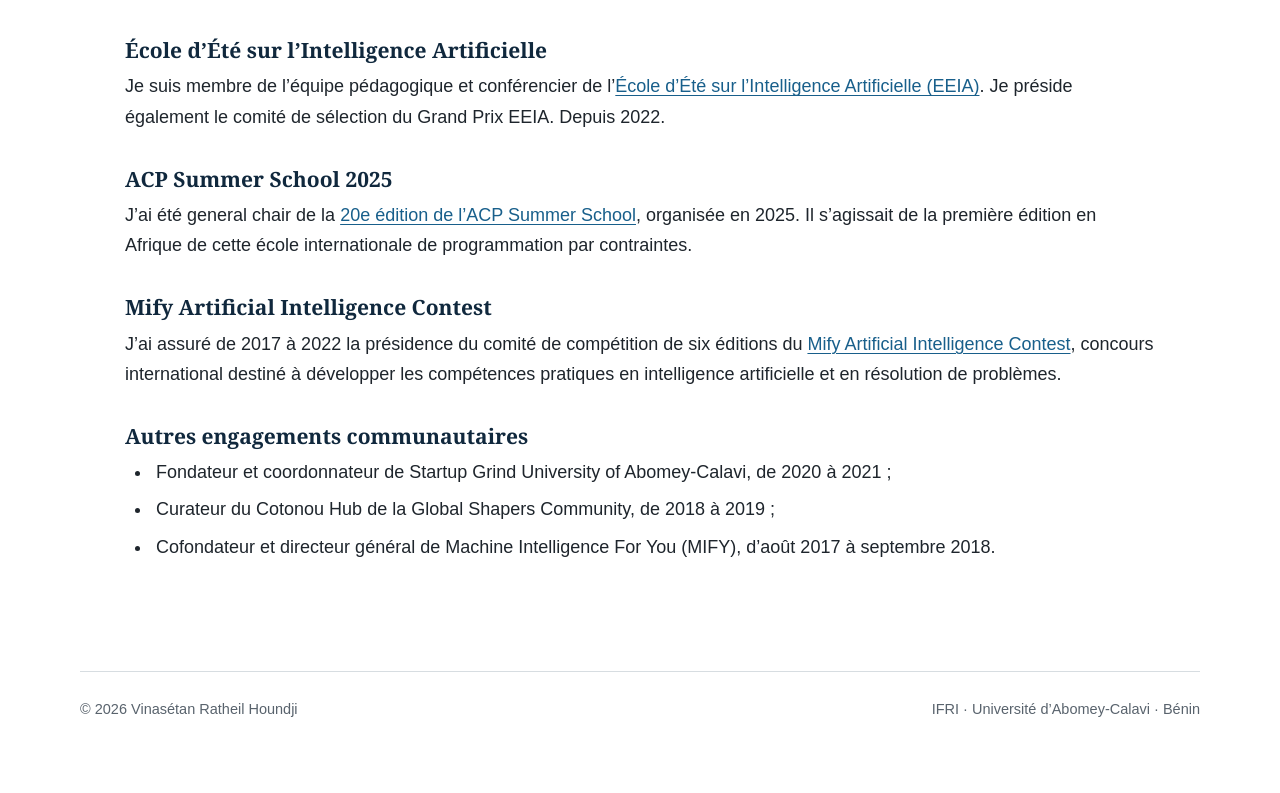
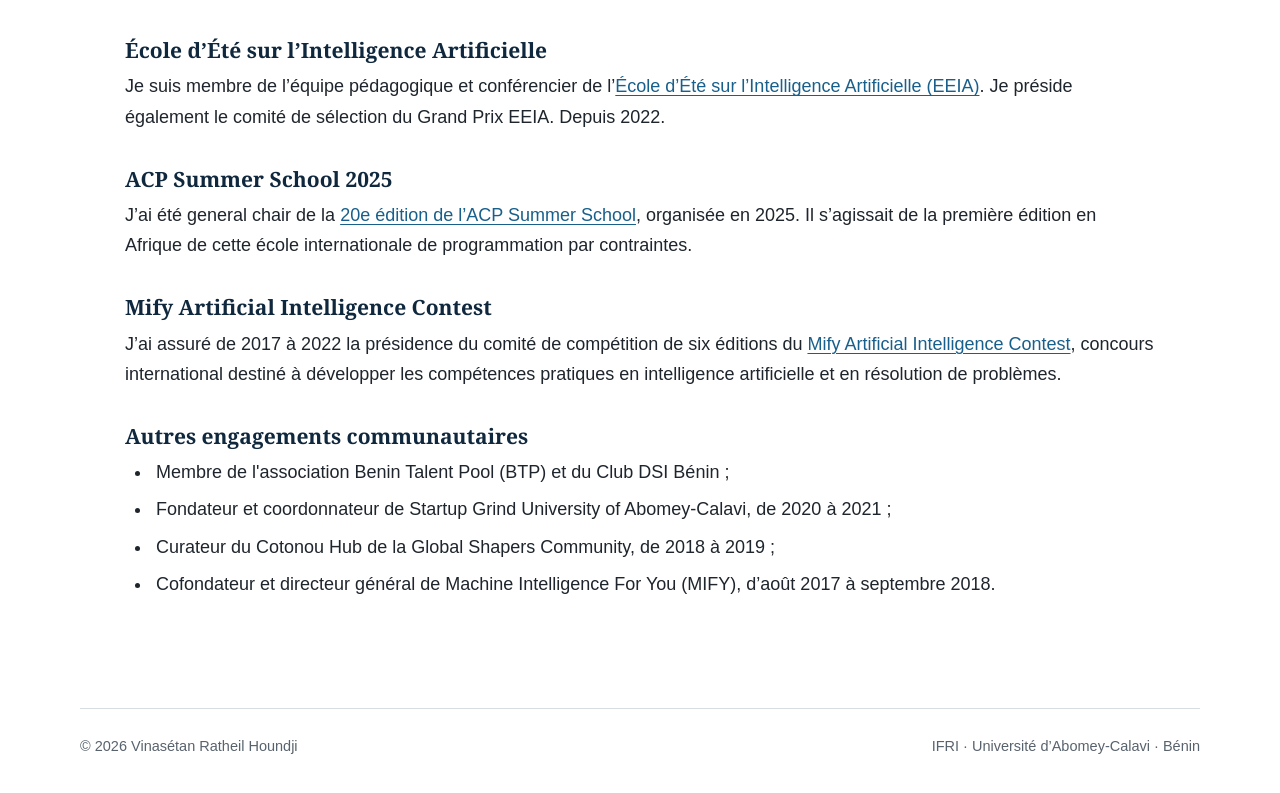
Before and after one commit to ratheilh/ratheilh.github.io, a Next.js app: page /services in a window 1280 px wide. Shown: the part 2768-3561 px from the top of the page. Before the commit the page ends 3523 px from the top, so only its background shows below. Built offline with nearby package versions, Linux system fonts and the light colour scheme.

Commit message:
version 3.2

```diff
--- a/app/encadrements/page.tsx
+++ b/app/encadrements/page.tsx
@@ -128,6 +128,7 @@ const thesisDocumentIds = new Map<string, string>([
   ["master:2016:Gael Aglin", "1oWvC5ULcJHLF0L9h6w29X9KW4AJp-2Di"],
   ["engineer:2026:Comlanvi Florentin Brilland Baba", "1t6QxBfEQgvrB6YLFakGXpFPG-j11fSS1"],
   ["engineer:2026:Akouvi Marie-Christiane Emmanuella Tsipoaka", "1rFa-f9CtG2W2CcpKVviO1j0ZP6NY_jVl"],
+  ["engineer:2026:Yham Steeve Mackéols Fadegnon", "17IAU69AyENONqMbQDeAJHlYF9VH8LB6h"],
   ["engineer:2023:Sênan Emeric Chris Gbodo", "138nW9SL0Jwwob59cs89Nw-JuD7MaPynr"],
   ["engineer:2021:Sémiton Lémec Renaud Ahouandjinou", "1_gwXr1T6pxs62-EWnAZEbwmskz6vzGe3"],
   ["engineer:2021:Bignon Murielle Souvenir Lokonon", "1Jfh9GLLkiz0rgPKG9xCWlW5h2Xito66p"],
--- a/app/services-content.tsx
+++ b/app/services-content.tsx
@@ -99,11 +99,13 @@ const previousAcademicResponsibilities: Localized<string[]> = {
 
 const communityResponsibilities: Localized<string[]> = {
   fr: [
+    "Membre de l'association Benin Talent Pool (BTP) et du Club DSI Bénin ;",
     "Fondateur et coordonnateur de Startup Grind University of Abomey-Calavi, de 2020 à 2021 ;",
     "Curateur du Cotonou Hub de la Global Shapers Community, de 2018 à 2019 ;",
     "Cofondateur et directeur général de Machine Intelligence For You (MIFY), d’août 2017 à septembre 2018.",
   ],
   en: [
+    "Member of the association Benin Talent Pool (BTP) and the Club DSI Bénin ;",
     "Founder and coordinator of Startup Grind University of Abomey-Calavi, 2020–2021;",
     "Curator of the Cotonou Hub of the Global Shapers Community, 2018–2019;",
     "Co-founder and chief executive officer of Machine Intelligence For You (MIFY), August 2017–September 2018.",
```
Also changed, not shown: 2 other files (tests, documents, lock files or other folders).
